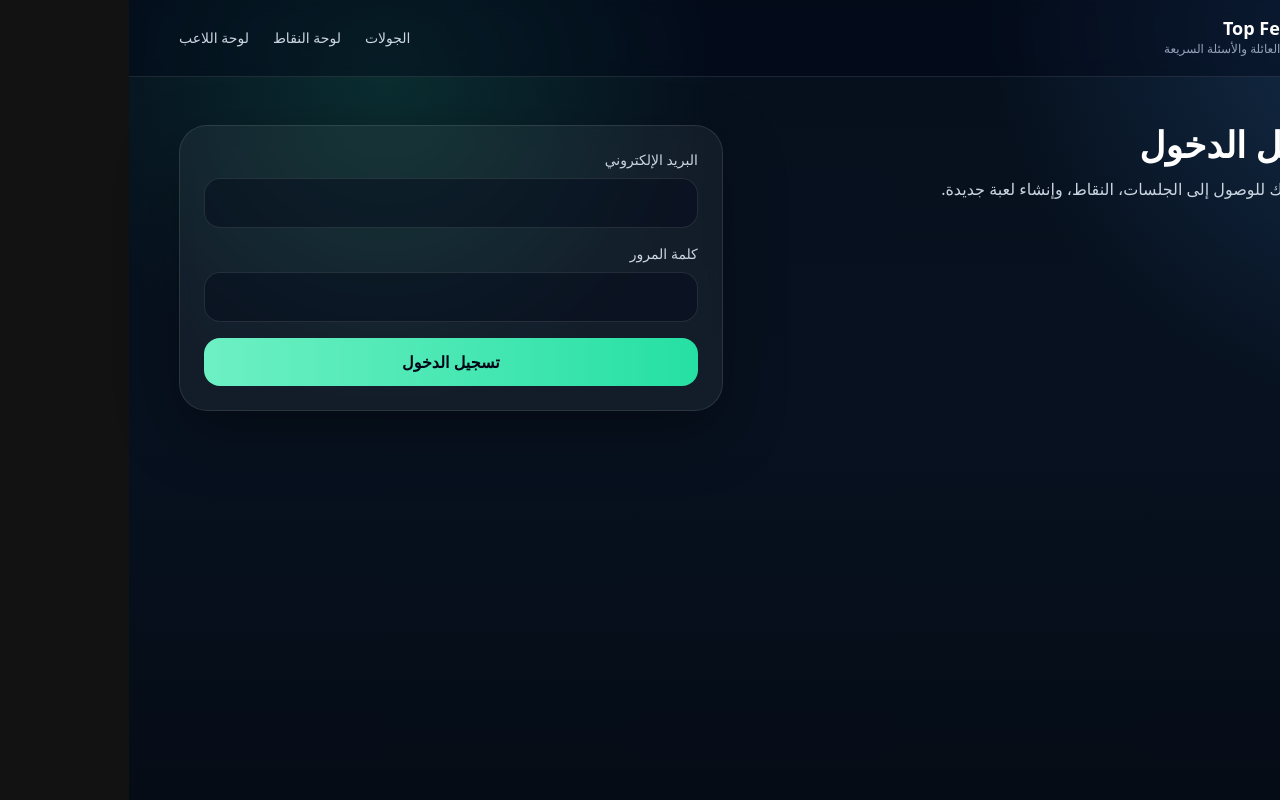
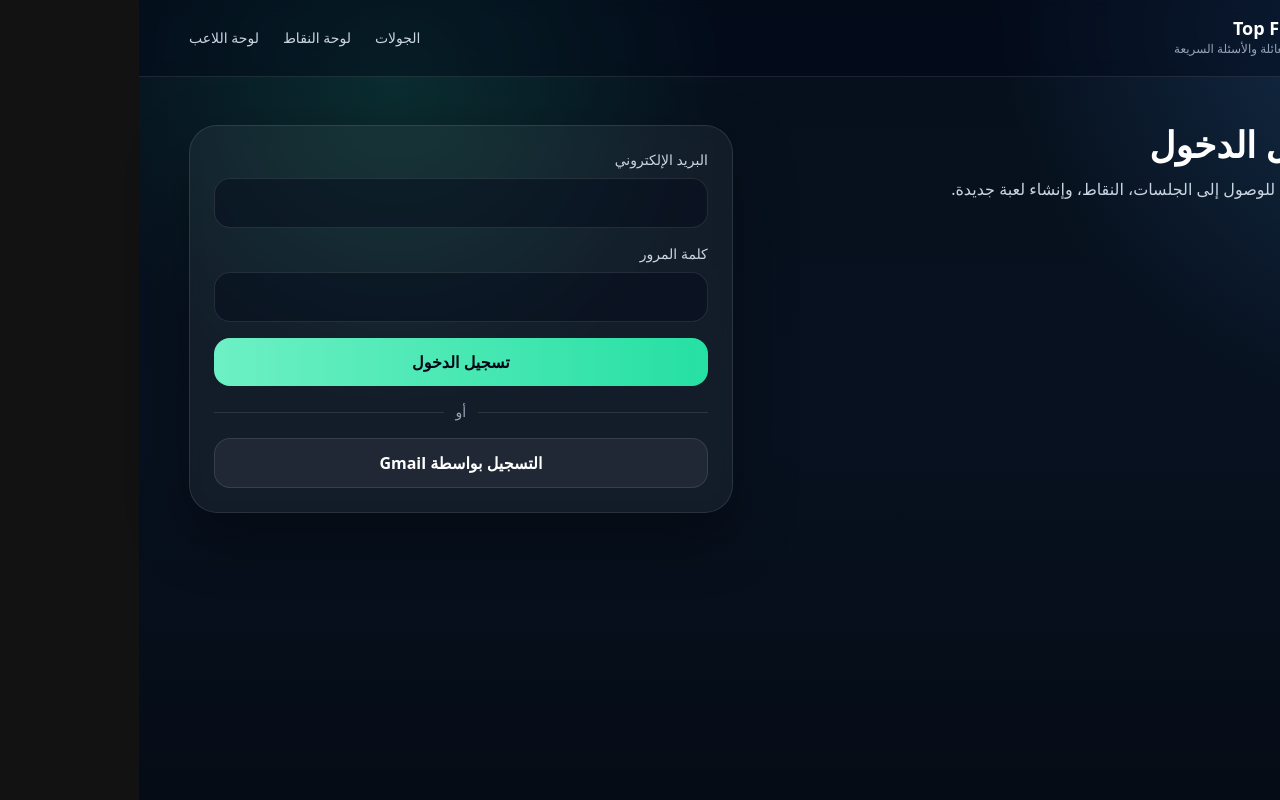
Before and after one commit to abod1755/top-feud, a Next.js app: page /login in a window 1280 px wide. Built offline with nearby package versions, Linux system fonts and the light colour scheme.

Commit message:
Restore Gmail auth button cleanly

```diff
--- a/components/auth-form.tsx
+++ b/components/auth-form.tsx
@@ -9,7 +9,32 @@ export function AuthForm({ mode }: { mode: 'login' | 'register' }) {
   const [password, setPassword] = useState('');
   const [displayName, setDisplayName] = useState('');
   const [loading, setLoading] = useState(false);
+  const [oauthLoading, setOauthLoading] = useState(false);
   const [error, setError] = useState<string | null>(null);
+
+  async function handleGoogleSignIn() {
+    setOauthLoading(true);
+    setError(null);
+
+    try {
+      const { createSupabaseBrowserClient } = await import('@/lib/supabase/browser');
+      const supabase = createSupabaseBrowserClient();
+      const { error: oauthError } = await supabase.auth.signInWithOAuth({
+        provider: 'google',
+        options: {
+          redirectTo: window.location.origin + '/auth/callback?next=/dashboard',
+        },
+      });
+
+      if (oauthError) {
+        throw oauthError;
+      }
+    } catch (err) {
+      const message = err instanceof Error ? err.message : 'حدث خطأ غير متوقع أثناء تسجيل الدخول عبر Google';
+      setError(message);
+      setOauthLoading(false);
+    }
+  }
 
   async function onSubmit(e: React.FormEvent<HTMLFormElement>) {
     e.preventDefault();
@@ -100,11 +125,26 @@ export function AuthForm({ mode }: { mode: 'login' | 'register' }) {
       {error && <p className="rounded-2xl border border-red-500/30 bg-red-500/10 px-4 py-3 text-sm text-red-200">{error}</p>}
 
       <button
-        disabled={loading}
+        disabled={loading || oauthLoading}
         className="w-full rounded-2xl bg-gradient-to-l from-accent to-[#6df0c4] px-4 py-3 font-bold text-slate-950 transition hover:opacity-90 disabled:cursor-not-allowed disabled:opacity-60"
       >
         {loading ? 'جارٍ التنفيذ...' : mode === 'login' ? 'تسجيل الدخول' : 'إنشاء الحساب'}
       </button>
+
+      <div className="flex items-center gap-3 text-sm text-slate-400">
+        <span className="h-px flex-1 bg-white/10" />
+        <span>أو</span>
+        <span className="h-px flex-1 bg-white/10" />
+      </div>
+
+      <button
+        type="button"
+        onClick={handleGoogleSignIn}
+        disabled={loading || oauthLoading}
+        className="w-full rounded-2xl border border-white/10 bg-white/5 px-4 py-3 font-bold text-white transition hover:bg-white/10 disabled:cursor-not-allowed disabled:opacity-60"
+      >
+        {oauthLoading ? 'جارٍ فتح Google...' : 'التسجيل بواسطة Gmail'}
+      </button>
     </form>
   );
 }
```
